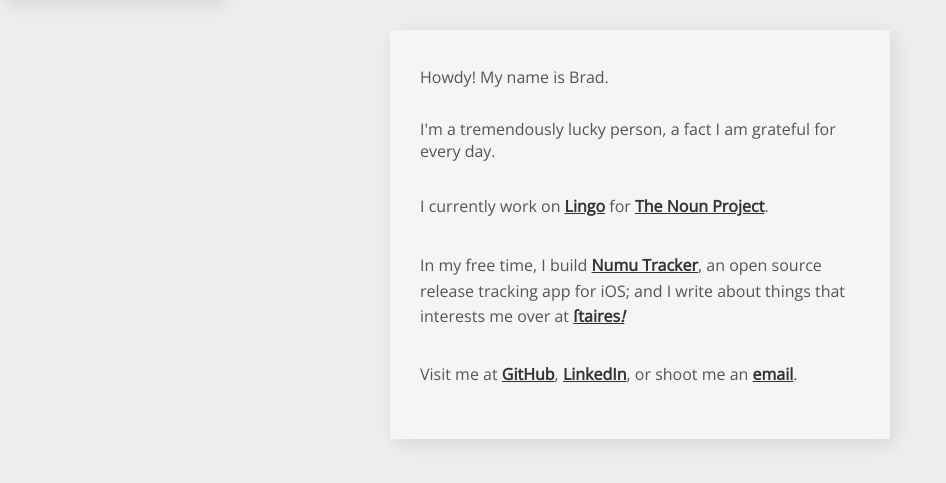
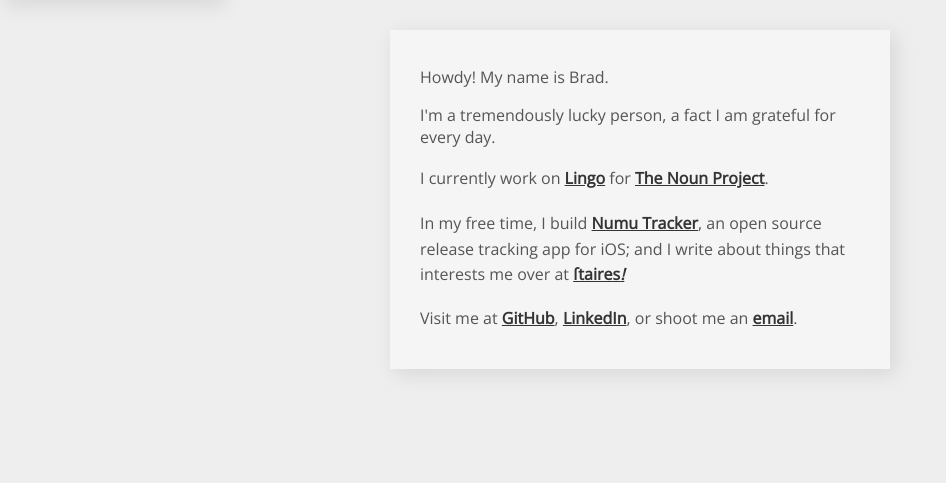
Before and after one commit to amiantos/bradroot.me, a PHP site: page / in a window 1280 px wide. Shown: the part 254-737 px from the top of the page, without its empty margins (0-946 px from the left). Run offline with PHP 8.4, Linux system fonts and the light colour scheme.

Commit message:
whoops, fixed p margin

```diff
--- a/main.css
+++ b/main.css
@@ -71,13 +71,13 @@ body {
     box-shadow: 5px 5px 20px rgba(0, 0, 0, 0.1);
 	-webkit-box-shadow: 5px 5px 20px rgba(0, 0, 0, 0.1);
     -moz-box-shadow: 5px 5px 20px rgba(0, 0, 0, 0.1);
+    margin-bottom:30px;
 }
 
 .content p {
     font-family: 'Open Sans', sans-serif;
     font-weight:200;
     color:#555;
-    margin-bottom:30px;
 }
 
 .content p a {
```
